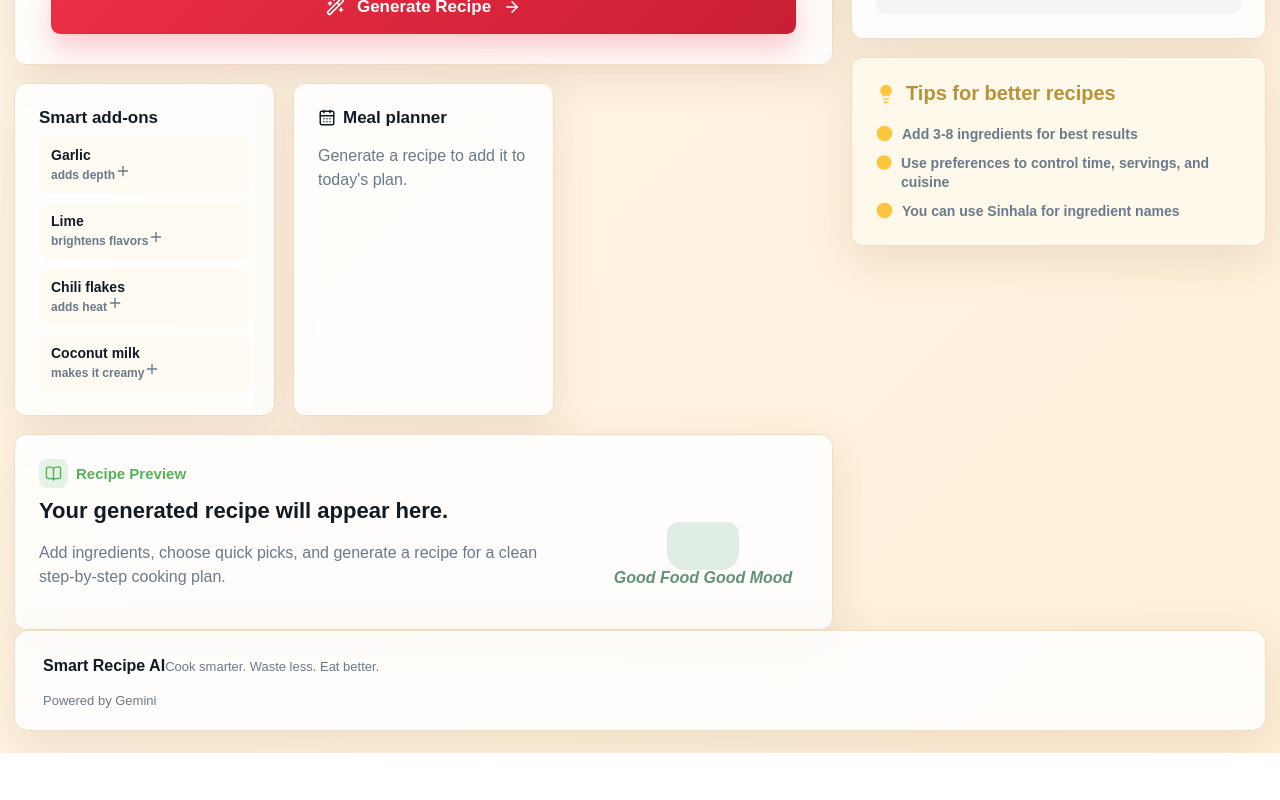
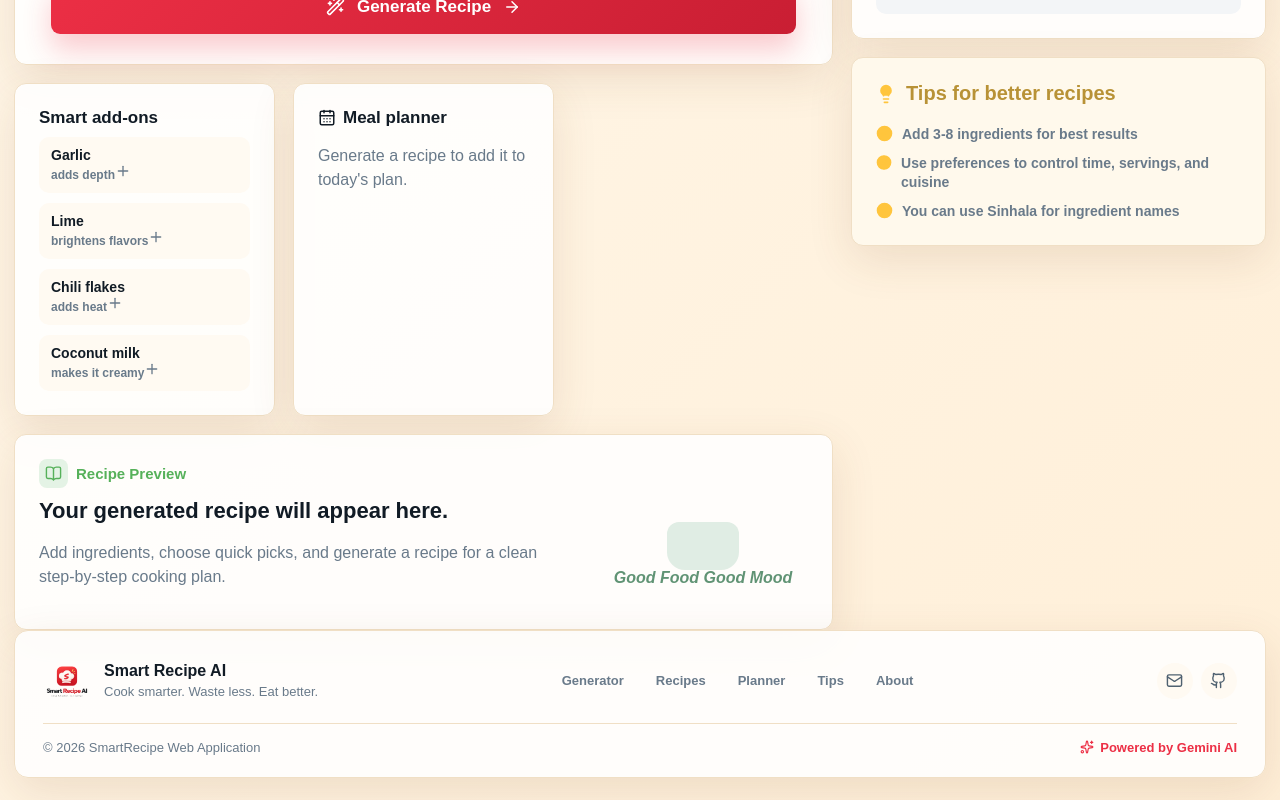
Before and after one commit to RensithUdara/SmartRecipe-Web-Application, a Next.js app: page / in a window 1280 px wide. Shown: the part 1327-2127 px from the top of the page. Before the commit the page ends 2080 px from the top, so only its background shows below. Built offline with nearby package versions, Linux system fonts and the light colour scheme.

Commit message:
refactor AppFooter component for improved structure and styling

```diff
--- a/components/AppFooter.tsx
+++ b/components/AppFooter.tsx
@@ -1,11 +1,52 @@
+import Image from "next/image";
+import Link from "next/link";
+import { GithubIcon, Mail, Sparkles } from "lucide-react";
+
+const FOOTER_LINKS = [
+  { href: "/", label: "Generator" },
+  { href: "/recipes", label: "Recipes" },
+  { href: "/planner", label: "Planner" },
+  { href: "/tips", label: "Tips" },
+  { href: "/about", label: "About" },
+];
+
 export function AppFooter() {
   return (
     <footer className="footer">
-      <div>
-        <strong>Smart Recipe AI</strong>
-        <span>Cook smarter. Waste less. Eat better.</span>
+      <div className="footer-main">
+        <div className="footer-brand">
+          <Image src="/logo.png" width={48} height={48} alt="" />
+          <div>
+            <strong>Smart Recipe AI</strong>
+            <span>Cook smarter. Waste less. Eat better.</span>
+          </div>
+        </div>
+
+        <nav className="footer-links" aria-label="Footer navigation">
+          {FOOTER_LINKS.map((link) => (
+            <Link href={link.href} key={link.href}>
+              {link.label}
+            </Link>
+          ))}
+        </nav>
+
+        <div className="footer-actions" aria-label="Project links">
+          <a href="mailto:hello@smartrecipe.local" aria-label="Email SmartRecipe">
+            <Mail size={17} />
+          </a>
+          <a href="https://github.com" aria-label="GitHub">
+            <GithubIcon size={17} />
+          </a>
+        </div>
       </div>
-      <span>Powered by Gemini</span>
+
+      <div className="footer-bottom">
+        <span>© {new Date().getFullYear()} SmartRecipe Web Application</span>
+        <span>
+          <Sparkles size={14} />
+          Powered by Gemini AI
+        </span>
+      </div>
     </footer>
   );
 }
```
